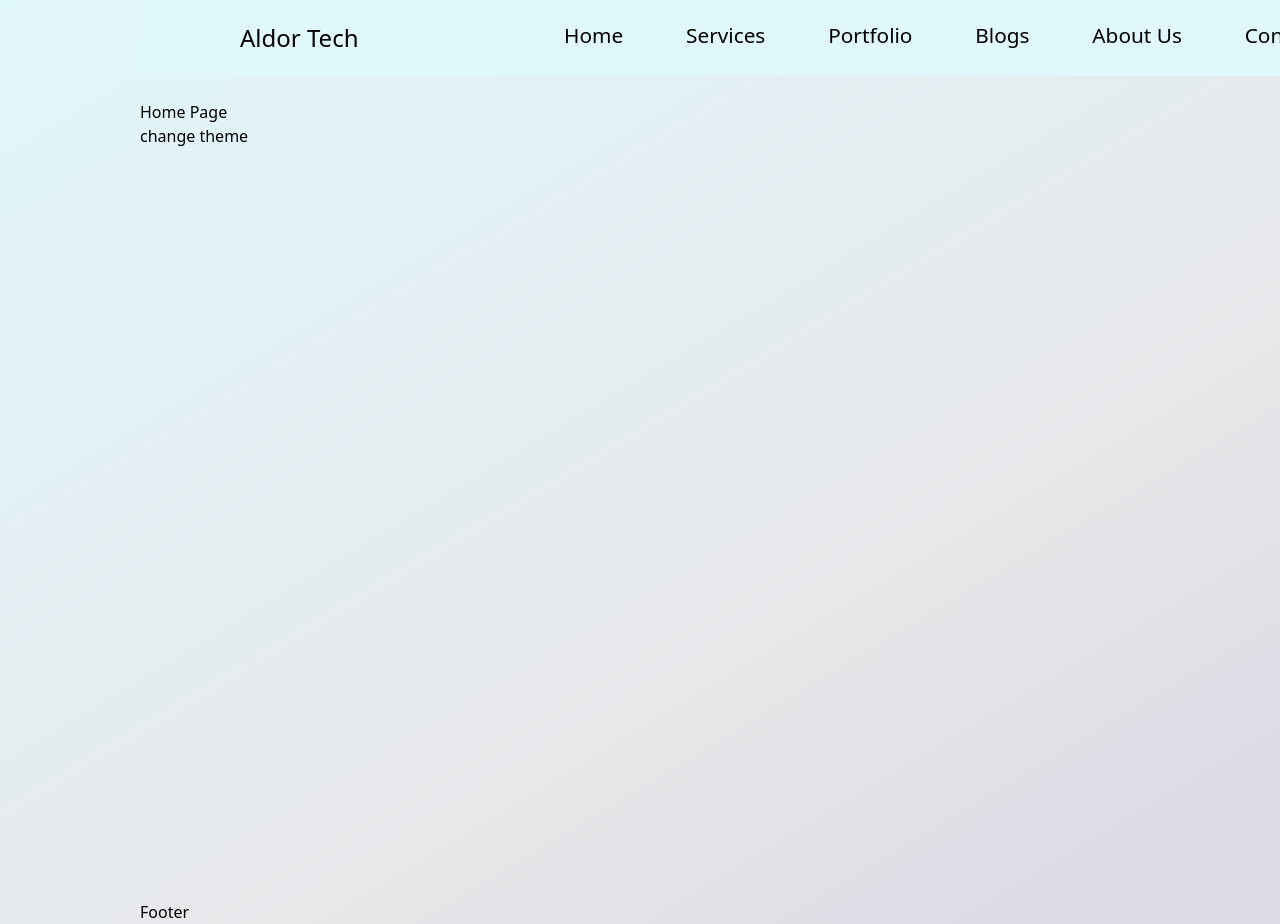
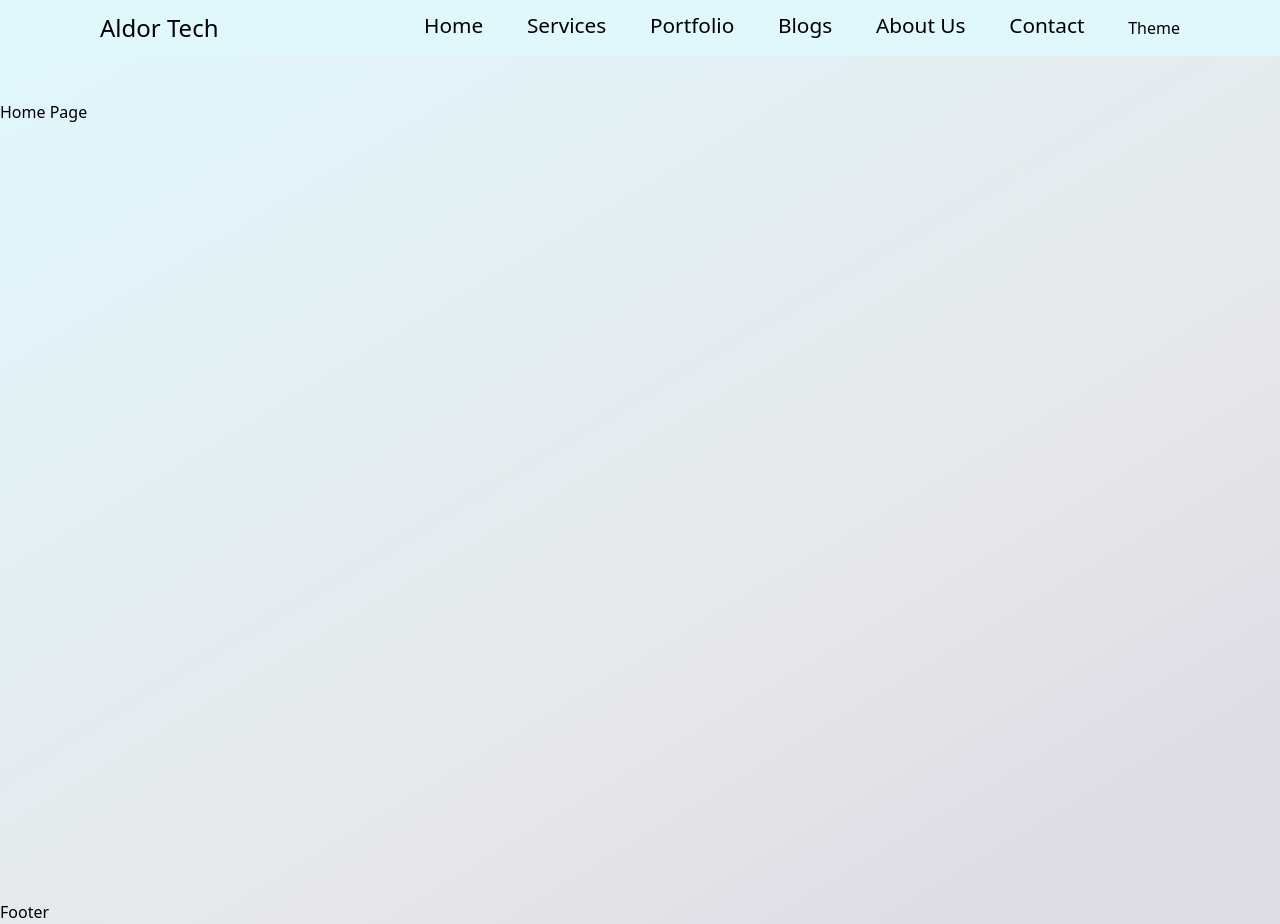
Before and after one commit to hajiRobertWilson/aldortech, a Next.js app: page / in a window 1280 px wide. Built offline with nearby package versions, Linux system fonts and the light colour scheme.

Commit message:
Under Development

```diff
--- a/app/globals.css
+++ b/app/globals.css
@@ -22,17 +22,11 @@
 
 body {
     margin:auto;
-    max-width: 1000px;
+    max-width: 1800px;
     background-repeat: no-repeat;
     background-color: var(--bg-color);
     background: var(--bg-gradient);
 }
-/* .bodyContainer{
-    width: 100%;
-    max-width: 1000px;
-    margin: 0 auto;
-    box-sizing: border-box;
-} */
 
 main {
     color: var(--text-color);
@@ -66,14 +60,13 @@ main {
     display: flex;
     flex-flow: row nowrap;
     width: 100%;
-    padding: 20px 100px;
+    padding: 10px 100px;
     justify-content: space-between;
 }
 
 .sticky {
-    padding:10px 0px;
+    padding:5px 0px;
     border-bottom: 2px solid var(--nav-border);
-    /* background-color: var(--navBg); */
 }
 
 .navContainer ul {
--- a/app/page.jsx
+++ b/app/page.jsx
@@ -6,24 +6,10 @@ import "./global.queries.css";
 import { useEffect } from "react";
 
 export default function Home() {
-  useEffect(() => {
-    let btn = document.getElementById('themeBtn')
-    const toggleTheme = () => {
-      document.documentElement.classList.toggle('dark-theme')
-    }
-
-    btn.addEventListener('click', toggleTheme);
-
-    return () => {
-      btn.removeEventListener('click', toggleTheme)
-    }
-  }, [])
-
   return (
     <>
       <main>
         <h1>Home Page</h1>
-        <button id="themeBtn" type="button">change theme</button>
       </main>
     </>
   );
--- a/components/Navbar.jsx
+++ b/components/Navbar.jsx
@@ -3,28 +3,62 @@ import Link from "next/link";
 import { useEffect, useState } from "react";
 
 export default function Navbar() {
-    const [menuElement, setMenuElement] = useState()
+    const links = ['Home', 'Services', 'Portfolio', 'Blogs', 'About Us', 'Contact'];
+    const path = ['/', '/services', '/portfolio', '/blogs', '/about', '/contact'];
+    const index = [0, 1, 2, 3, 4, 5];
+    const [menuElement, setMenuElement] = useState();
+    const [navElements, setNavElements] = useState();
+    const [linkColor,setLinkColor]=useState();
+    const [theme,setTheme]=useState('light')
 
     const handleMenu = (elem) => {
         elem.classList.toggle('open')
         menuElement.classList.toggle('show')
     }
+    // const handleMenuList=()=>{
+    //     menuElement.classList.toggle('show')
+    // }
+    const handleTab = (ind) => {
+        navElements.forEach(element => {
+        element.style.color = linkColor;
+        if (element.dataset.value === links[ind]) {
+            element.style.color='blue';
+        }
+        });
+    }
+
 
 
     useEffect(() => {
-        let menuLinks = document.querySelector('.menuLinks')
-        setMenuElement(menuLinks)
-        let navbar = document.querySelector('.navBar')
+        const root=document.documentElement;
+        setNavElements(document.querySelectorAll('.navLink'))
+        setMenuElement(document.querySelector('.menuLinks'))
+        const navbar = document.querySelector('.navBar')
         const scrollFuntion = () => {
-            if (document.body.scrollTop > 10 || document.documentElement.scrollTop > 10) {
+            if (document.body.scrollTop > 10 || root.scrollTop > 10) {
                 navbar.classList.add('sticky');
             } else {
                 navbar.classList.remove('sticky')
             }
         }
         window.onscroll = scrollFuntion
+        const btn = document.getElementById('themeBtn')
+
+        const updateTheme=()=>{
+            const styles=getComputedStyle(root);
+            setLinkColor(styles.getPropertyValue('--text-color').trim());
+        }
+
+        updateTheme();
+        const toggleTheme = () => {
+            document.documentElement.classList.toggle('dark-theme');
+            setTheme(theme==='light'?'dark':'light')
+            updateTheme()
+          }
+        btn.addEventListener('click', toggleTheme);
         return () => {
-            window.onscroll = null;
+            window.onload = null;
+            btn.removeEventListener('click', toggleTheme)
         }
     }, [])
 
@@ -36,12 +70,10 @@ export default function Navbar() {
                         <Link href='/'><h1>Aldor Tech</h1></Link>
                     </div>
                     <ul>
-                        <li><Link href='/'>Home</Link></li>
-                        <li><Link href='/services'>Services</Link></li>
-                        <li><Link href='/portfolio'>Portfolio</Link></li>
-                        <li><Link href='/blogs'>Blogs</Link></li>
-                        <li><Link href='/about'>About Us</Link></li>
-                        <li><Link href='/contact'>Contact</Link></li>
+                        {
+                            index.map(i => <li className="navLink" key={i} data-value={links[i]} onClick={() => handleTab(i)}><Link href={path[i]}>{links[i]}</Link></li>)
+                        }
+                        <button id='themeBtn' type="button">Theme</button>
                     </ul>
                     <div onClick={(e) => handleMenu(e.currentTarget)} className="menuBtn">
                         <span></span>
@@ -51,12 +83,9 @@ export default function Navbar() {
                 </div>
                 <div className="menuLinks">
                     <ul>
-                        <li><Link href='/'>Home</Link></li>
-                        <li><Link href='/services'>Services</Link></li>
-                        <li><Link href='/portfolio'>Portfolio</Link></li>
-                        <li><Link href='/blogs'>Blogs</Link></li>
-                        <li><Link href='/about'>About Us</Link></li>
-                        <li><Link href='/contact'>Contact</Link></li>
+                        {
+                            index.map(i => <li key={i}><Link href={path[i]}>{links[i]}</Link></li>)
+                        }
                     </ul>
                 </div>
             </div>
```
